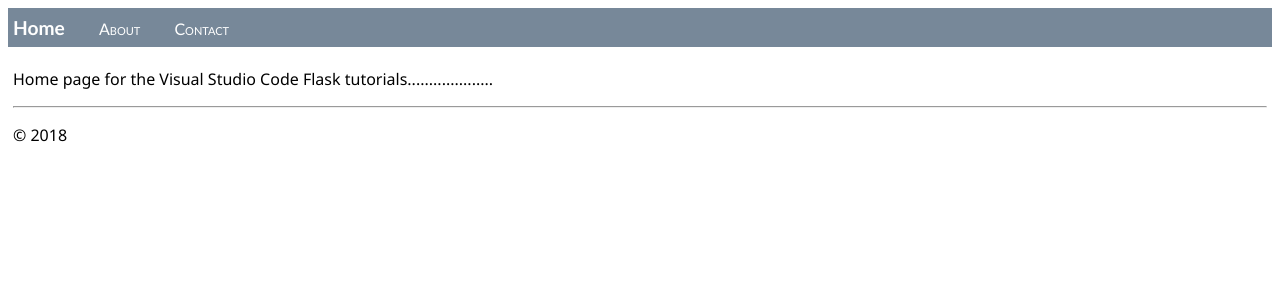
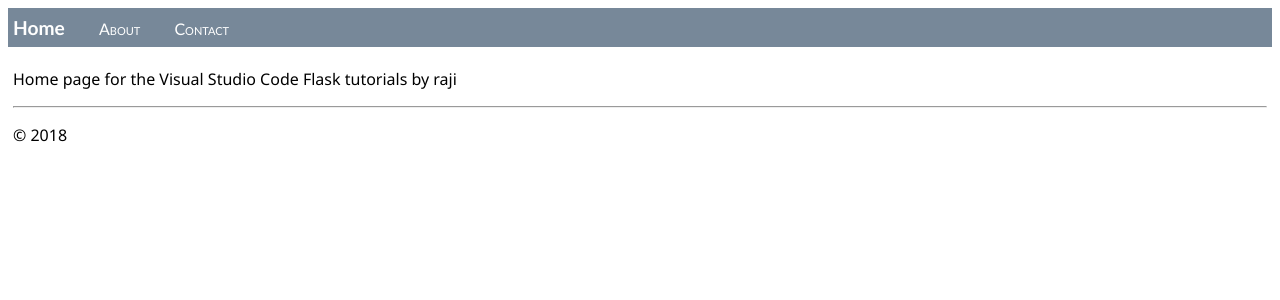
Before and after one commit to RajeswariAsokan/python, a Flask app: page / in a window 1280 px wide. Shown: the top 300 px of the page. Run offline with Flask 3, Linux system fonts and the light colour scheme.

Commit message:
Update home.html

```diff
--- a/hello_app/templates/home.html
+++ b/hello_app/templates/home.html
@@ -3,5 +3,5 @@
 Home
 {% endblock %}
 {% block content %}
-<p>Home page for the Visual Studio Code Flask tutorials....................</p>
+<p>Home page for the Visual Studio Code Flask tutorials by raji</p>
 {% endblock %}
```
